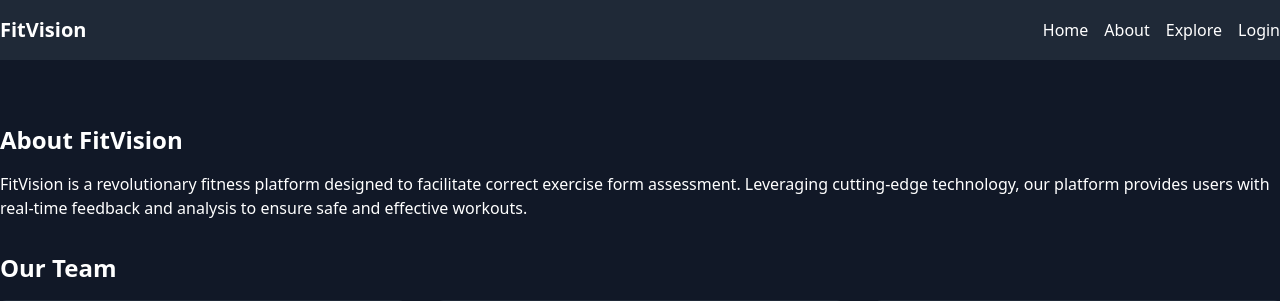
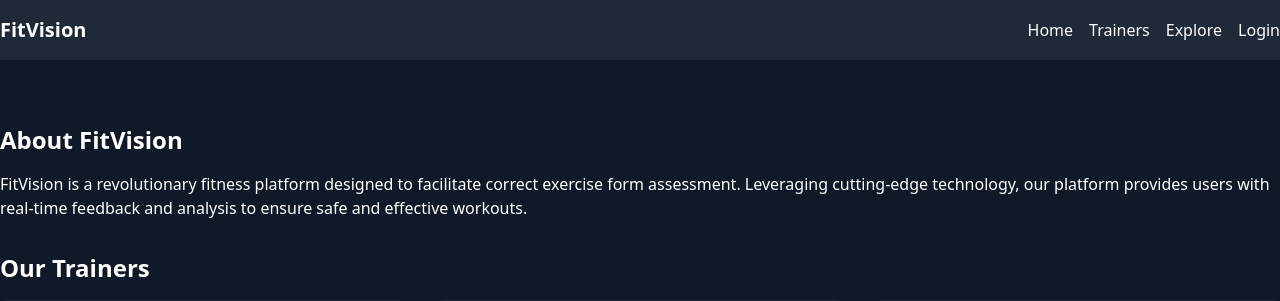
Before and after one commit to Mkaif-Qureshi/FITVISION, a Flask app: page /about in a window 1280 px wide. Shown: the top 301 px of the page. Run offline with Flask 2, Linux system fonts and the light colour scheme; style sheets or scripts are compiled from the project's sources; parts of the project's set-up code (start-up, migrations or seed data) failed here and were passed over; some libraries are stand-ins or nearby versions.

Commit message:
change from about us to Trainers

```diff
--- a/FrontEnd/fitvisionflask/fitvisionflask/templates/about.html
+++ b/FrontEnd/fitvisionflask/fitvisionflask/templates/about.html
@@ -14,7 +14,7 @@
 
         <!-- Our Team Section -->
         <div class="mt-8">
-            <h2 class="text-2xl font-bold mb-4">Our Team</h2>
+            <h2 class="text-2xl font-bold mb-4">Our Trainers</h2>
             <div class="grid grid-cols-1 sm:grid-cols-2 lg:grid-cols-3 gap-8">
                 <!-- Team Member 1 -->
                 <div class="bg-gray-800 p-6 rounded-md">
--- a/FrontEnd/fitvisionflask/fitvisionflask/templates/layout.html
+++ b/FrontEnd/fitvisionflask/fitvisionflask/templates/layout.html
@@ -19,7 +19,7 @@
                 <div class="hidden md:flex">
                     <ul class="flex space-x-4">
                         <li><a href="{{ url_for('home') }}">Home</a></li>
-                        <li><a href="{{ url_for('about') }}">About</a></li>
+                        <li><a href="{{ url_for('about') }}">Trainers</a></li>
                         <li><a href="{{ url_for('explore') }}">Explore</a></li>
                         <li><a href="{{ url_for('login') }}">Login</a></li>
                     </ul>
```
